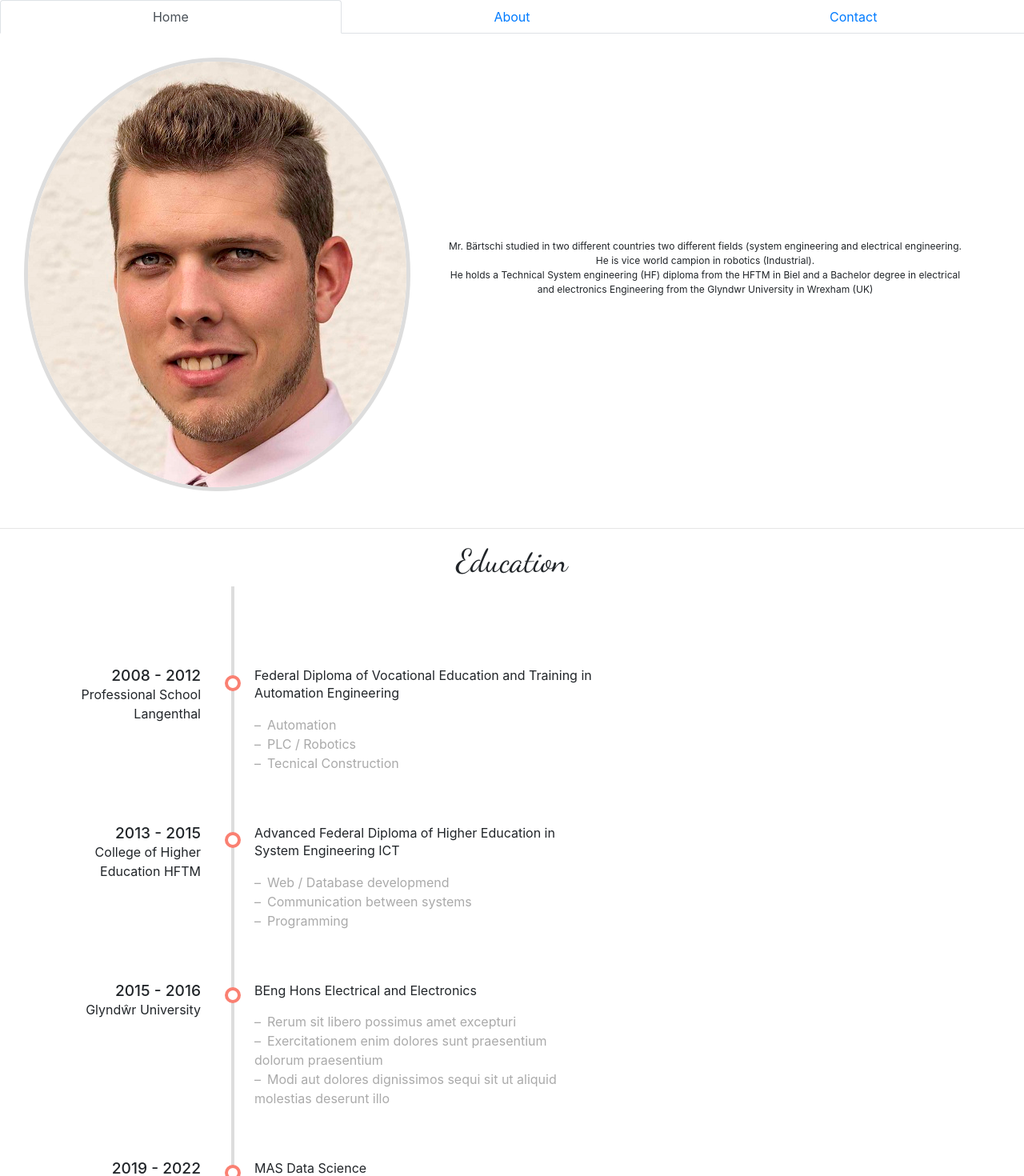
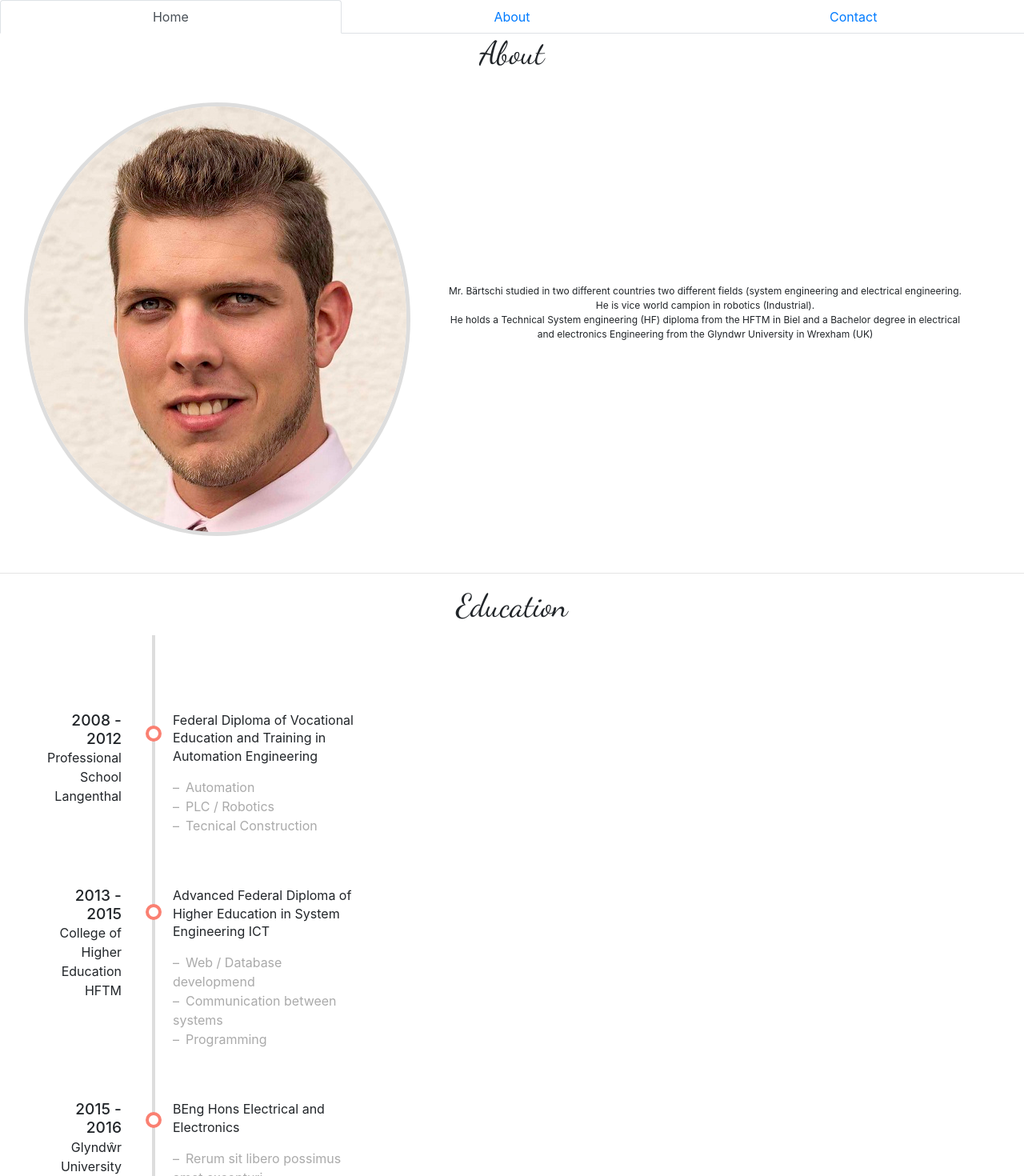
Before and after one commit to Joogibaer/portfolio, an Angular app: page /about in a window 1280 px wide. Shown: the top 1470 px of the page at 80% size. Built offline with nearby package versions, Linux system fonts and the light colour scheme.

Commit message:
change timeline dots

```diff
--- a/src/app/about/about.component.html
+++ b/src/app/about/about.component.html
@@ -1,4 +1,5 @@
 
+<h1>About</h1>
 <body>
 
 <div>
@@ -16,9 +17,8 @@
 </p>
 </div>
   <div class="grid-item"></div>
+</div>
 
-
-</div>
 <hr>
 </body>
 
--- a/src/app/about/about.component.scss
+++ b/src/app/about/about.component.scss
@@ -26,3 +26,8 @@ body {
   align-items: center;
   justify-content: center;
 }
+
+h1{
+  font-family: 'Dancing Script', cursive;
+  text-align: center;
+}
--- a/src/app/about/education/education.component.scss
+++ b/src/app/about/education/education.component.scss
@@ -29,7 +29,7 @@ $dot-diameter: 20px;
 
 .timeline {
   width:100%;
-  max-width:800px;
+  max-width:500px;
   background:#fff;
   padding: 100px 50px;
   position: relative;
@@ -38,7 +38,8 @@ $dot-diameter: 20px;
     content: '';
     position: absolute;
     top: 0px;
-    left:calc(34.3% + 15px); //$gutter/2
+    Margin: 5px;
+    left:calc(33.4% + 18px); //$gutter/2
     bottom: 0px;
     width: $border-width;
     background: #ddd;
@@ -58,6 +59,7 @@ $dot-diameter: 20px;
     margin-bottom: .5em;
     float: left;
     width: 33%;
+    left:0.0%;
     padding-right: $gutter;
     text-align: right;
     position: relative;
```
Also changed, not shown: src/assets/images/rocket.png (added), 4 other files (tests, documents, lock files or other folders).
